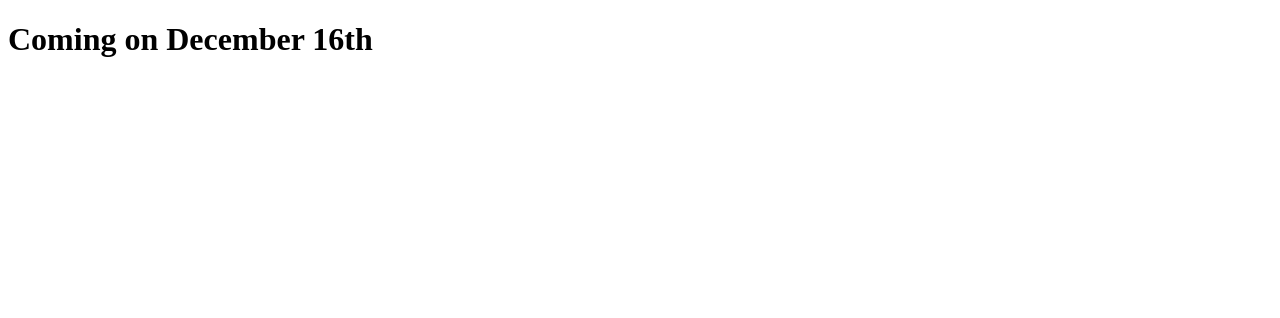
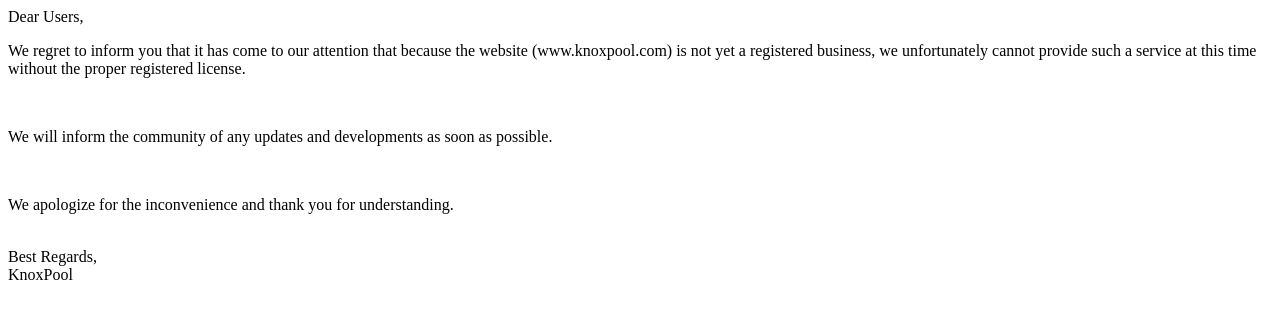
Before and after one commit to knoxpool/knoxpool.github.io, a plain HTML site: page index.html in a window 1280 px wide. Drawn offline with Linux system fonts and the light colour scheme.

Commit message:
Site off

```diff
--- a/index.html
+++ b/index.html
@@ -5,6 +5,15 @@
     <title>KnoxPool</title>
   </head>
   <body>
-    <h1> Coming on December 16th </h1>
+Dear Users, <br />
+
+<p>We regret to inform you that it has come to our attention that because the website (www.knoxpool.com) is not yet a registered business, we unfortunately cannot provide such a service at this time without the proper registered license.</p>
+<br/>
+<p>We will inform the community of any updates and developments as soon as possible.</p>
+<br />
+<p>We apologize for the inconvenience and thank you for understanding. </p>
+<br/>
+Best Regards,<br>
+KnoxPool
   </body>
 </html>
```
